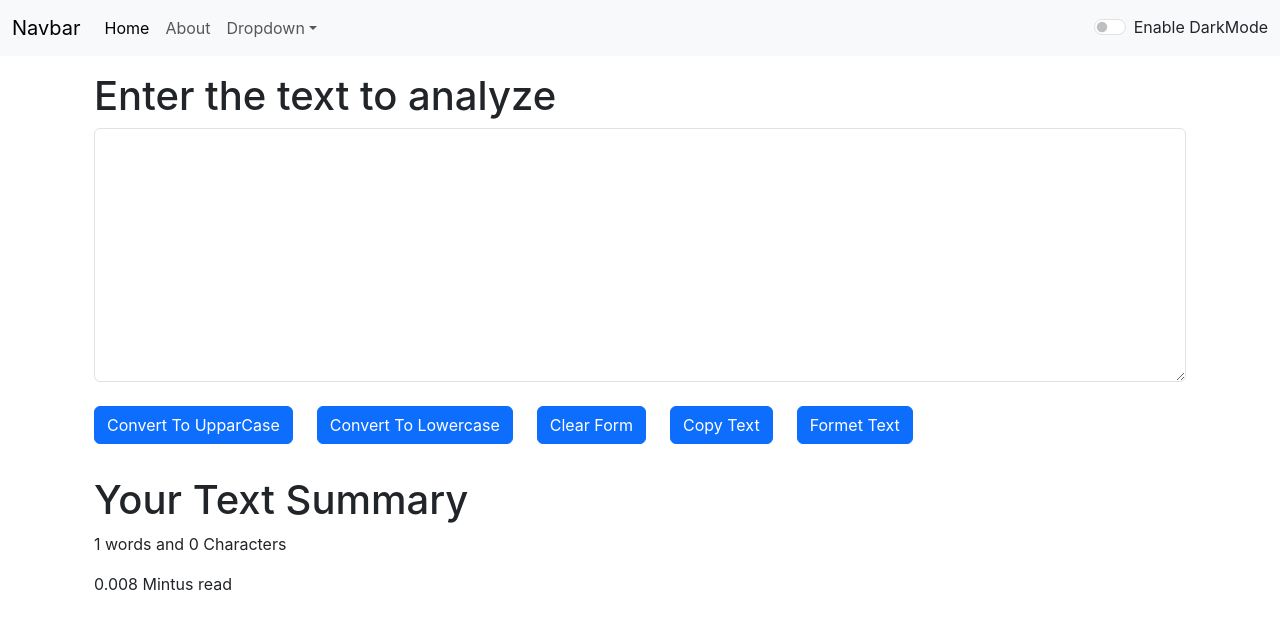
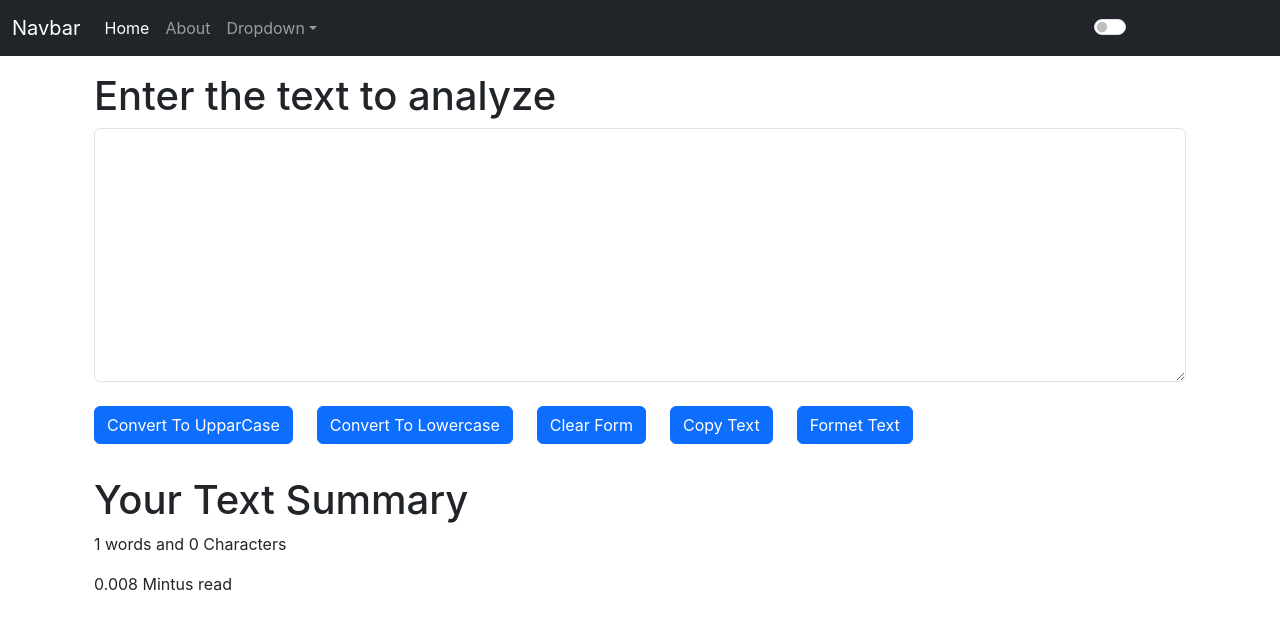
Before and after one commit to vikasyadav-78/First-React-TextUtils, a React (Create React App) app: page / in a window 1280 px wide. Shown: the top 630 px of the page. Built offline with nearby package versions, Linux system fonts and the light colour scheme.

Commit message:
changes for add toggle btn

```diff
--- a/src/App.js
+++ b/src/App.js
@@ -3,13 +3,26 @@
 // import About from './Components/About';
 import Navbar from './Components/Navbar'
 import TextForm from './Components/TextForm'
-import React , {useState} from 'react';
+import React, { useState } from 'react';
 
 function App() {
-  const [mode, setmode] = useState('light'); // weather is dark mode
+  const [mode, setMode] = useState('dark'); // weather is dark mode
+
+  const toggleMode = () => {
+    if (mode === "light") {
+      setMode("dark")
+    } else {
+      setMode("light")
+    }
+  }
+  const toggleBtnText = () =>{
+    if (mode) {
+
+    }
+  }
   return (
     <>
-      <Navbar title="Navbar" about="About" mode={mode} />
+      <Navbar title="Navbar" about="About" mode={mode} toggleMode={toggleMode} />
       <div className="container my-3">
         <TextForm heading="Enter the text to analyze" />
         {/* <About /> */}
--- a/src/Components/Navbar.js
+++ b/src/Components/Navbar.js
@@ -5,7 +5,7 @@
 
 export default function navbar(props) {
   return (
-    <nav className="navbar navbar-expand-lg bg-body-tertiary">
+    <nav className={`navbar navbar-expand-lg navbar-${props.mode} bg-${props.mode}`}>
       <div className="container-fluid">
         <a className="navbar-brand" href="/">{props.title}</a>
         <button className="navbar-toggler" type="button" data-bs-toggle="collapse" data-bs-target="/navbarSupportedContent" aria-controls="navbarSupportedContent" aria-expanded="false" aria-label="Toggle navigation">
@@ -39,9 +39,9 @@
             <button className="btn btn-outline-success" type="submit">Search</button>
           </form> */}
 
-          <div class="form-check form-switch">
-            <input class="form-check-input" type="checkbox" role="switch" id="flexSwitchCheckDefault" />
-            <label class="form-check-label" for="flexSwitchCheckDefault">Enable DarkMode</label>
+          <div className={`form-check form-switch text-${props.toggleBtnText}`}>
+            <input className="form-check-input" onClick={props.toggleMode}  type="checkbox" role="switch" id="flexSwitchCheckDefault" />
+            <label className="form-check-label" htmlFor="flexSwitchCheckDefault">Enable DarkMode</label>
           </div>
 
         </div>
```
